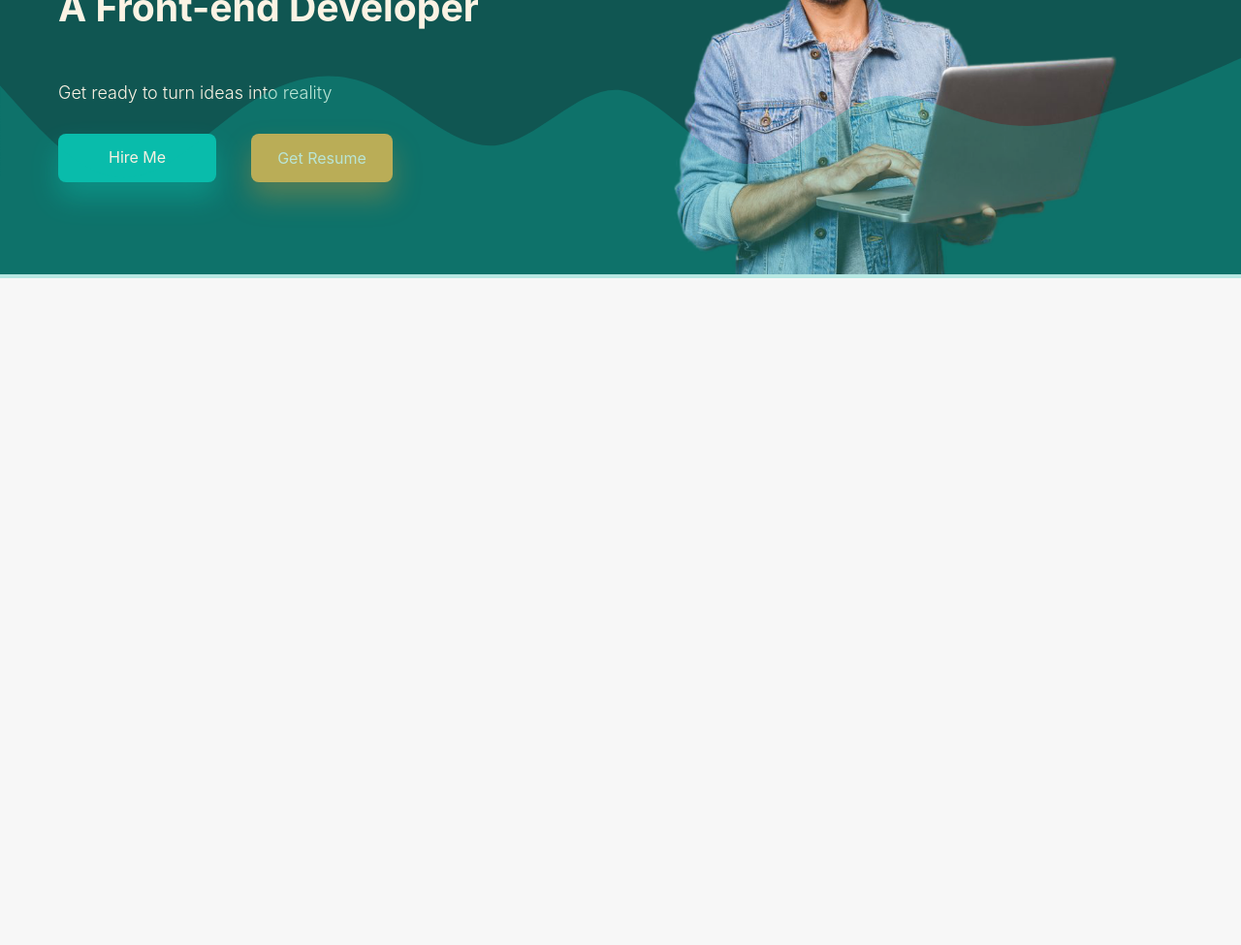
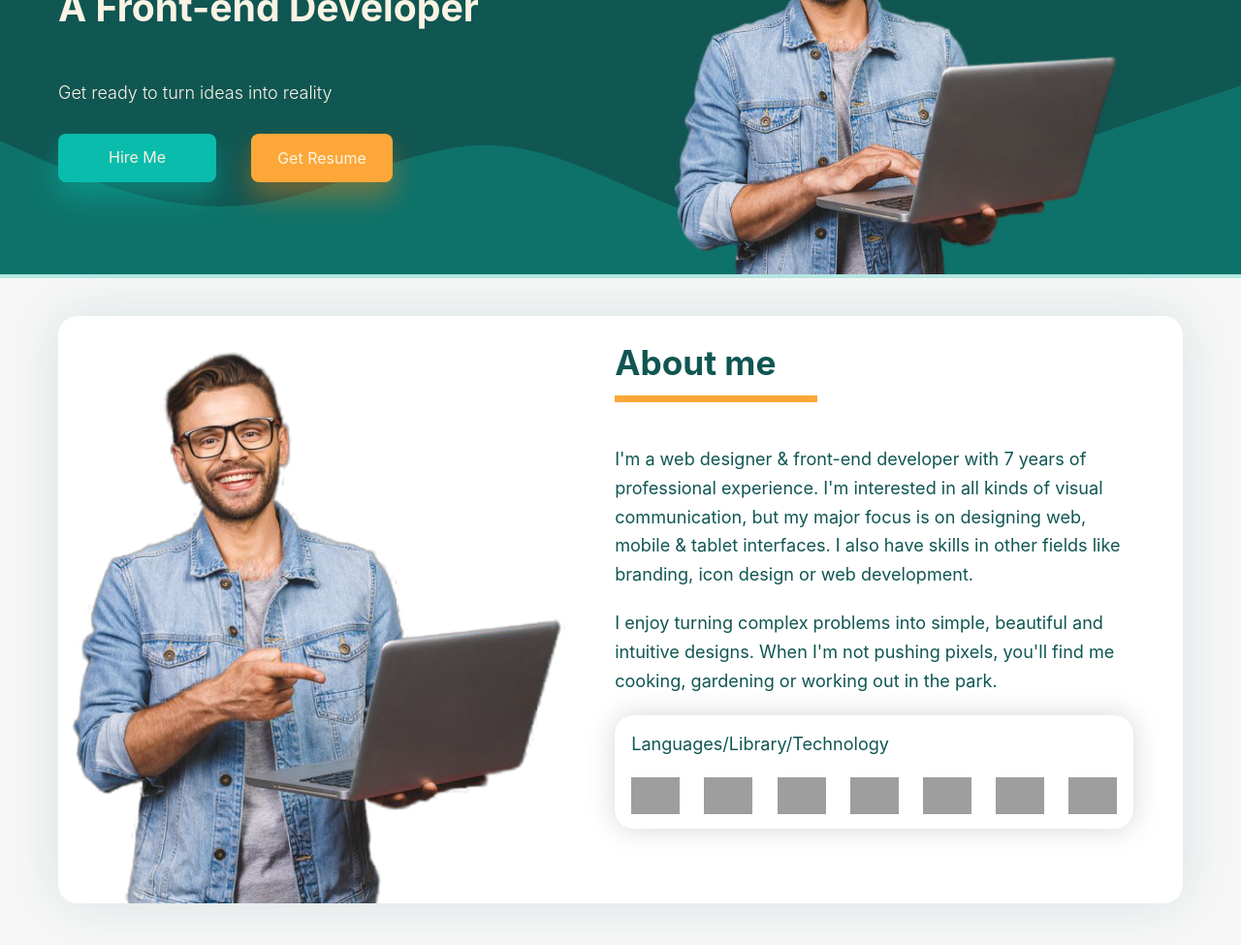
Before and after one commit to pavanmg007/Portfolio-Design, a plain HTML site: page index.html in a window 1280 px wide. Shown: the part 256-1231 px from the top of the page at 97% size. Before the commit the page ends 800 px from the top, so only its background shows below. Drawn offline with Linux system fonts and the light colour scheme; grey boxes are pictures that could not be loaded.

Commit message:
fixed hero section

```diff
--- a/index.html
+++ b/index.html
@@ -23,7 +23,7 @@
       </div>
     </div>
     <section class="hero-section">
-      <div class="container flex space-between">
+      <div class="container z flex space-between">
         <div class="hero-text">
           <div class="hero-title">
             <h1>Hi, I am Himanshu Singh</h1>
@@ -39,17 +39,51 @@
           <img src="./user.png" alt="hero image" />
         </div>
       </div>
-
-      <!-- !Background wave Need Fix -->
+      <!-- !Background wave Fixed -->
       <div class="waves">
         <svg xmlns="http://www.w3.org/2000/svg" viewBox="0 0 1440 320">
           <path
             fill="#09BCAB"
             fill-opacity="0.27"
-            d="M0,96L24,122.7C48,149,96,203,144,202.7C192,203,240,149,288,117.3C336,85,384,75,432,96C480,117,528,171,576,165.3C624,160,672,96,720,101.3C768,107,816,181,864,186.7C912,192,960,128,1008,112C1056,96,1104,128,1152,138.7C1200,149,1248,139,1296,122.7C1344,107,1392,85,1416,74.7L1440,64L1440,320L1416,320C1392,320,1344,320,1296,320C1248,320,1200,320,1152,320C1104,320,1056,320,1008,320C960,320,912,320,864,320C816,320,768,320,720,320C672,320,624,320,576,320C528,320,480,320,432,320C384,320,336,320,288,320C240,320,192,320,144,320C96,320,48,320,24,320L0,320Z"
+            d="M0,160L48,181.3C96,203,192,245,288,234.7C384,224,480,160,576,165.3C672,171,768,245,864,261.3C960,277,1056,235,1152,197.3C1248,160,1344,128,1392,112L1440,96L1440,320L1392,320C1344,320,1248,320,1152,320C1056,320,960,320,864,320C768,320,672,320,576,320C480,320,384,320,288,320C192,320,96,320,48,320L0,320Z"
           ></path>
         </svg>
       </div>
     </section>
+    <section class="container about">
+      <div class="about-card flex">
+        <div class="about-image">
+          <img src="./about1.png" alt="about" />
+        </div>
+        <div class="about-text">
+          <h2>About me</h2>
+          <p>
+            I'm a web designer & front-end developer with 7 years of professional experience. I'm
+            interested in all kinds of visual communication, but my major focus is on designing web,
+            mobile & tablet interfaces. I also have skills in other fields like branding, icon
+            design or web development.
+          </p>
+          <p>
+            I enjoy turning complex problems into simple, beautiful and intuitive designs. When I'm
+            not pushing pixels, you'll find me cooking, gardening or working out in the park.
+          </p>
+          <div class="about-lang flex column">
+            <p>Languages/Library/Technology</p>
+            <div class="logos flex space-between">
+              <img src="https://img.icons8.com/color/344/html-5--v1.png" alt="" />
+              <img src="https://img.icons8.com/color/344/css3.png" alt="" />
+              <img src="https://img.icons8.com/color/344/javascript--v1.png" alt="" />
+              <img src="https://img.icons8.com/color/344/vue-js.png" alt="" />
+              <img src="https://img.icons8.com/color/344/redux.png" alt="" />
+              <img src="https://img.icons8.com/color/344/react-native.png" alt="" />
+              <img src="https://img.icons8.com/material-outlined/344/github.png" alt="" />
+            </div>
+          </div>
+        </div>
+      </div>
+    </section>
+    <section class="container portfolio">
+
+    </section>
   </body>
 </html>
--- a/style.css
+++ b/style.css
@@ -4,7 +4,6 @@
   padding: 0;
   box-sizing: border-box;
 }
-
 
 /**---------   font  -----------*/
 @import url("https://fonts.googleapis.com/css2?family=Inter:wght@300;400;500;600;700;800&display=swap");
@@ -42,10 +41,10 @@ a {
   align-items: center;
 }
 
-
 /**---------    Navbar      ---------*/
 .navbar {
   background-color: #fbf3e4;
+  box-shadow: 0px 3px 59px #b9164614;
 }
 ul {
   list-style-type: none;
@@ -88,7 +87,6 @@ nav ul li a {
   max-height: 470px;
 }
 
-
 /**----------    Buttons   ----------*/
 .button {
   color: #fbf3e4;
@@ -109,14 +107,68 @@ nav ul li a {
   opacity: 1;
 }
 
-
 /*!---------  Backgoround Waves !Need to be fixed  ------------*/
-.waves{
+.waves {
   position: relative;
-  z-index: 1;
 }
 svg {
+  display: inline-block;
   position: absolute;
   bottom: 0;
   z-index: 1;
 }
+.z {
+  position: relative;
+  z-index: 2;
+}
+
+/**---------     About section     ----------*/
+.about {
+  margin: 43px auto;
+}
+.about-card {
+  height: 606px;
+  background: #ffffff 0% 0% no-repeat padding-box;
+  box-shadow: 0px 0px 59px #10565221;
+  border-radius: 20px;
+  opacity: 1;
+}
+.about-image img {
+  max-height: 100%;
+}
+.about-text h2 {
+  margin-top: 27px;
+  color: #105652;
+  font-size: 2.2rem;
+  font-weight: 700;
+}
+.about-text h2::after {
+  content: "";
+  display: block;
+  max-width: 209px;
+  margin: 13px 0 44px 0;
+  border-top: 7px solid #fca738;
+}
+.about-text p {
+  color: #105652;
+  font-size: 1.13rem;
+  font-weight: 400;
+  line-height: 1.65;
+  max-width: 536px;
+  margin-bottom: 20px;
+}
+.about-lang {
+  max-width: 535px;
+  background: #ffffff 0% 0% no-repeat padding-box;
+  box-shadow: 0px 0px 30px #00000029;
+  border-radius: 20px;
+  padding: 15px 17px;
+}
+.about-lan p {
+  color: #105652;
+  font-weight: 500;
+  font-size: 1rem;
+}
+.logos img {
+  width: 50px;
+}
```
Also changed, not shown: about1.png (added).
